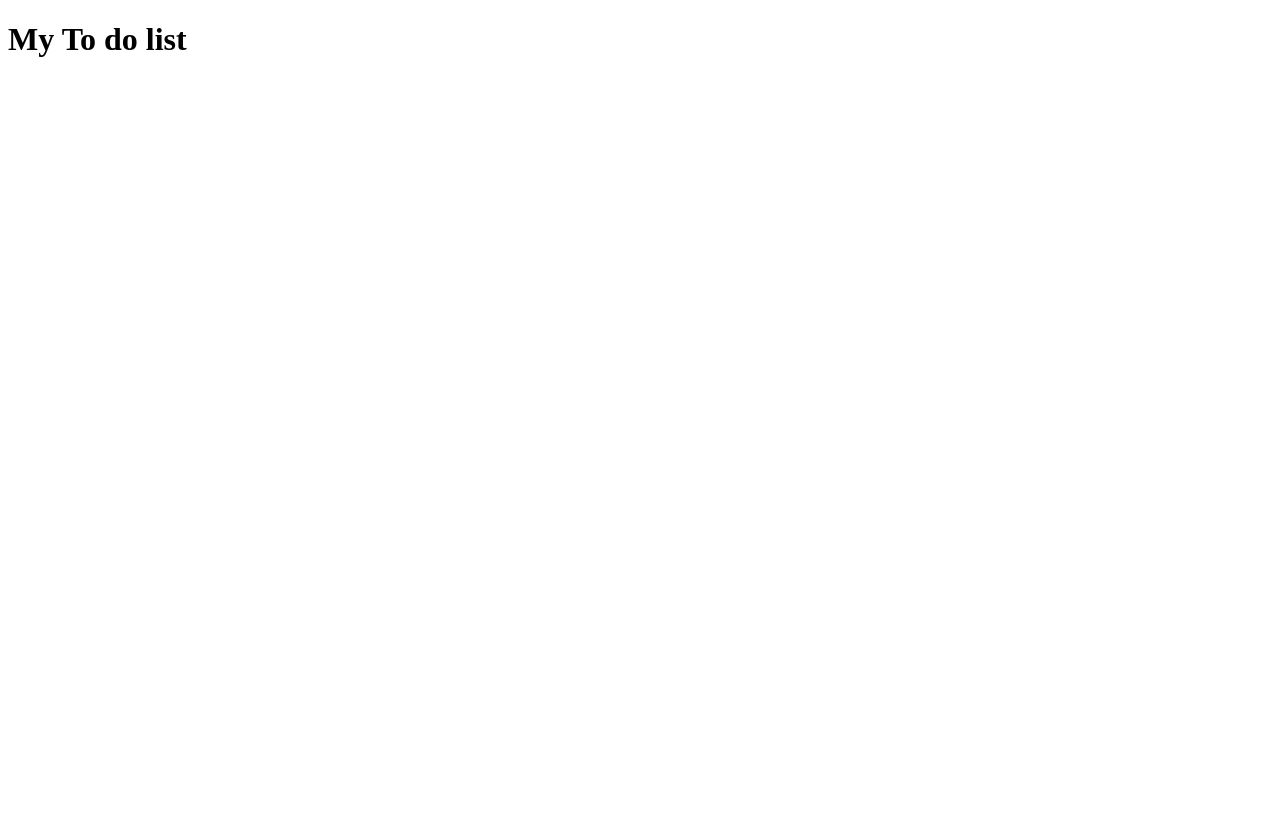
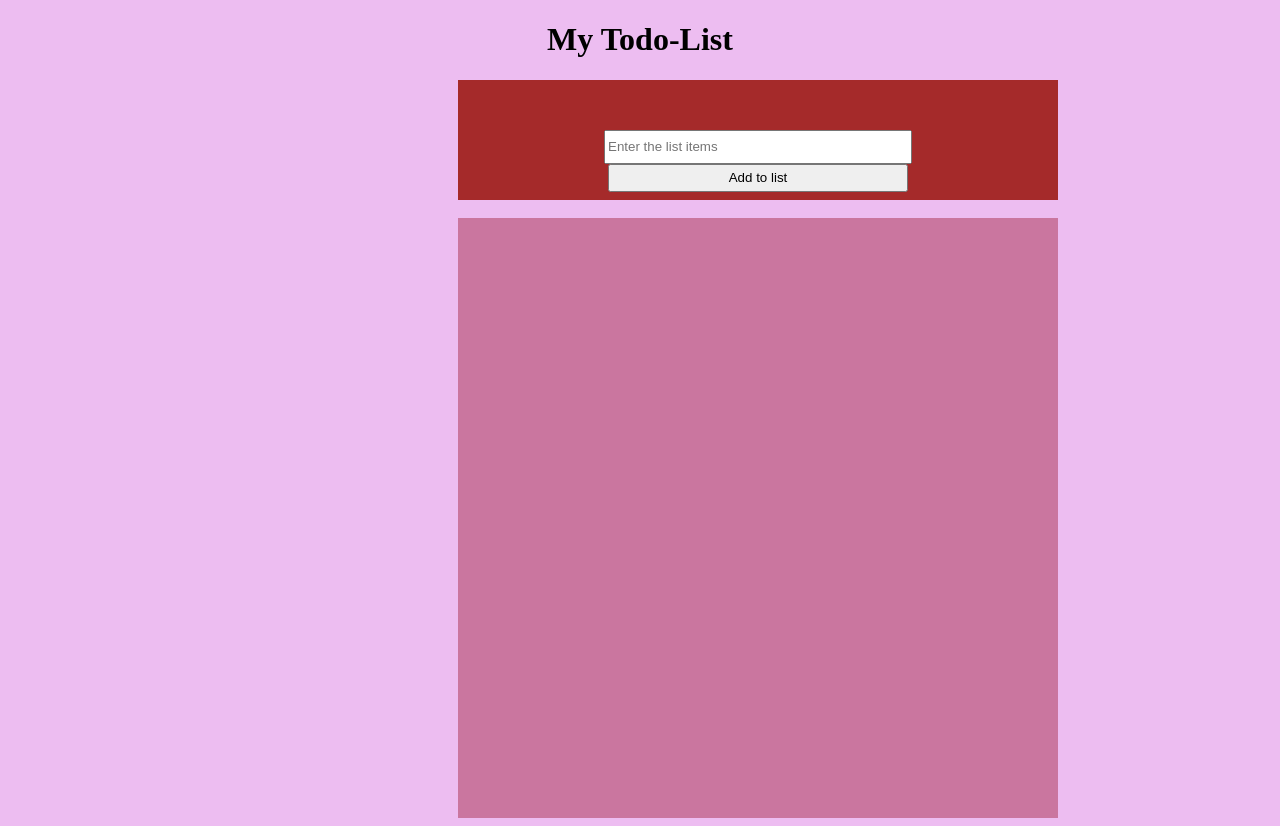
Before and after one commit to shelly004/TodoList-gd, a plain HTML site: page index.html in a window 1280 px wide. Before the commit the page ends 800 px from the top, so only its background shows below. Drawn offline with Linux system fonts and the light colour scheme.

Commit message:
major changes

```diff
--- a/index.html
+++ b/index.html
@@ -1,19 +1,30 @@
 <!DOCTYPE html>
 <html lang="en">
+
 <head>
     <meta charset="UTF-8">
     <meta name="viewport" content="width=device-width, initial-scale=1.0">
     <title>Here is your Todo-list</title>
+    <link rel="stylesheet" href="style.css">
 </head>
+
 <body>
-    <h1>My To do list</h1>
+
     <div class="container">
+        <h1>My Todo-List</h1>
         <div class="item">
+            <input type="text" id="inpt" placeholder="Enter the list items">
+            <button  id="btn" onclick="addList()" >Add to list</button>
 
         </div>
+        <br>
         <div class="result">
 
         </div>
     </div>
+
+
+    <script src="script.js"></script>
 </body>
+
 </html>
--- a/style.css
+++ b/style.css
@@ -0,0 +1,38 @@
+body {
+    background-color: rgb(237, 189, 241);
+}
+
+
+.container {
+
+    text-align: center;
+    justify-content: center;
+
+}
+
+.item {
+
+    background-color: brown;
+    width: 500px;
+    height: 20px;
+    padding: 50px;
+    margin-left: 450px;
+}
+
+#inpt {
+    height: 28px;
+    width: 300px;
+}
+
+#btn {
+    height: 28px;
+    width: 300px;
+}
+
+.result {
+    background-color: rgb(202, 118, 159);
+    width: 500px;
+    height: 500px;
+    padding: 50px;
+    margin-left: 450px;
+}
```
